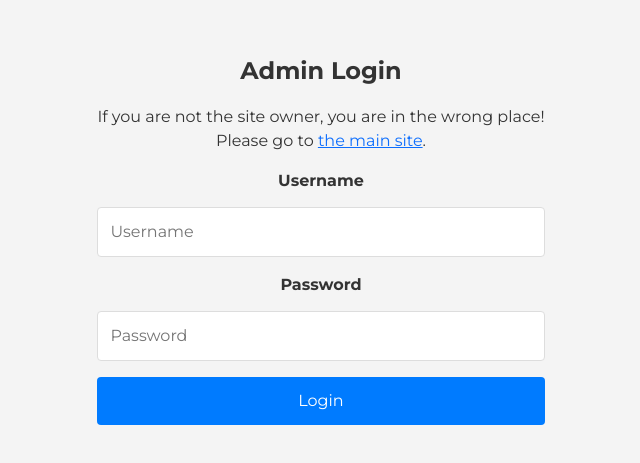
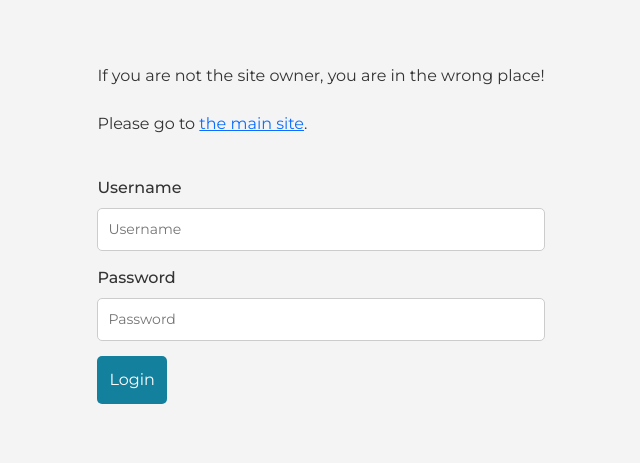
Before and after one commit to sdg877/hj_frontend, a React (Vite) app in the folder frontend/hj/: page /login in a window 1280 px wide. Shown: the part 159-622 px from the top of the page, without its empty margins (319-959 px from the left). Built offline with nearby package versions, Linux system fonts and the light colour scheme.

Commit message:
Styling update class and removing header

```diff
--- a/frontend/hj/src/admin/components/Login.jsx
+++ b/frontend/hj/src/admin/components/Login.jsx
@@ -1,5 +1,5 @@
 import React, { useState } from "react";
-import '../../App.css'
+import "../../App.css";
 import axios from "axios";
 import { useNavigate } from "react-router-dom";
 
@@ -28,45 +28,49 @@ const Login = () => {
   };
 
   return (
-    <div className="login-container">
-      <h2 className="title">Admin Login</h2>
-
+    <div className="login-form-container">
       <p className="admin-warning">
-        If you are not the site owner, you are in the wrong place! <br/>
+        If you are not the site owner, you are in the wrong place! <br /><br />
         Please go to <a href="/">the main site</a>.
+        <br /><br />
       </p>
 
-      <form onSubmit={handleLogin}>
-        <div className="form-group">
-          <label className="label">Username</label>
+      <form onSubmit={handleLogin} className="contact-form">
+        <div className="form-field">
+          <label htmlFor="username" className="form-label">
+            Username
+          </label>
           <input
             type="text"
+            name="username"
             placeholder="Username"
             value={username}
             onChange={(e) => setUsername(e.target.value)}
             required
-            className="input-field"
+            className="form-input"
           />
         </div>
 
-        <div className="form-group">
-          <label className="label">Password</label>
+        <div className="form-field">
+          <label htmlFor="password" className="form-label">
+            Password
+          </label>
           <input
             type="password"
+            name="password"
             placeholder="Password"
             value={password}
             onChange={(e) => setPassword(e.target.value)}
             required
-            className="input-field"
+            className="form-input"
           />
         </div>
 
-        <button
-          type="submit"
-          className="submit-button"
-        >
-          Login
-        </button>
+        <div className="form-field">
+          <button type="submit" className="form-button">
+            Login
+          </button>
+        </div>
       </form>
     </div>
   );
```
